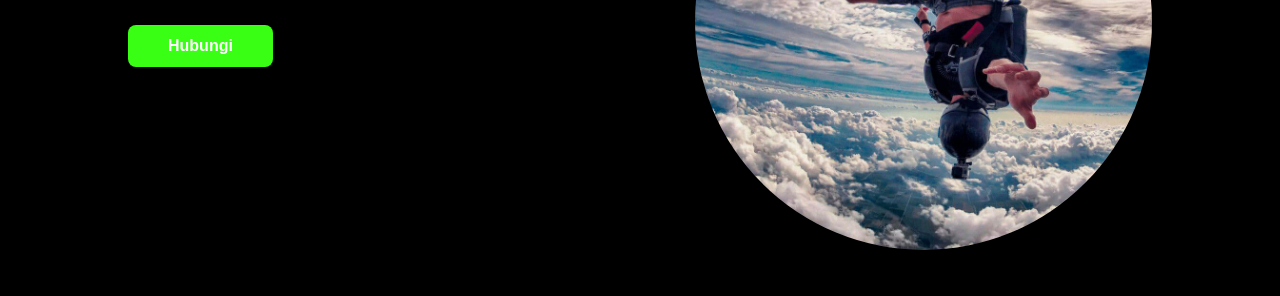
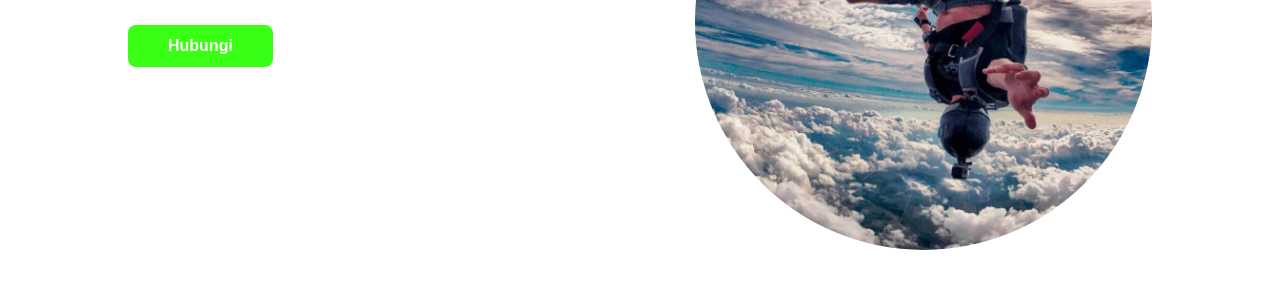
Before and after one commit to edoputra13/deeps, a plain HTML site: page index.html in a window 1280 px wide. Shown: the part 430-726 px from the top of the page. Drawn offline with nearby package versions, Linux system fonts and the light colour scheme; a script that the page names is missing.

Commit message:
index.html

```diff
--- a/index.html
+++ b/index.html
@@ -5,7 +5,7 @@
     <meta charset="UTF-8">
     <meta name="viewport" content="width=device-width, initial-scale=1.0">
 
-    <body style="background-color:black;">
+    <body style="background-color:#9600FF, #AEBAF8;">
     <link rel="stylesheet" href="./css/styles.css">
     <!-- ===========BOX ICON========== -->
     <link rel="stylesheet" href="https://cdn.jsdelivr.net/npm/boxicons@latest/css/boxicons.min.css">
```
